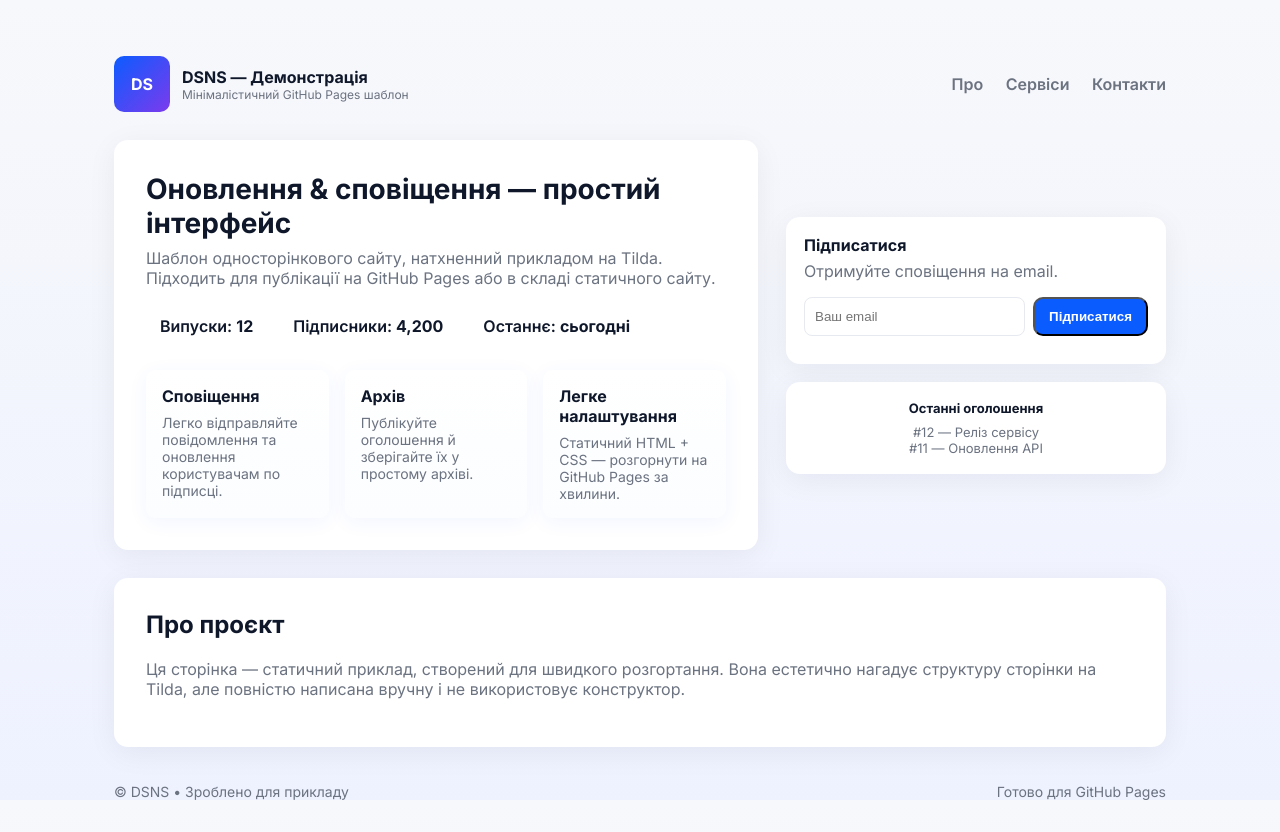
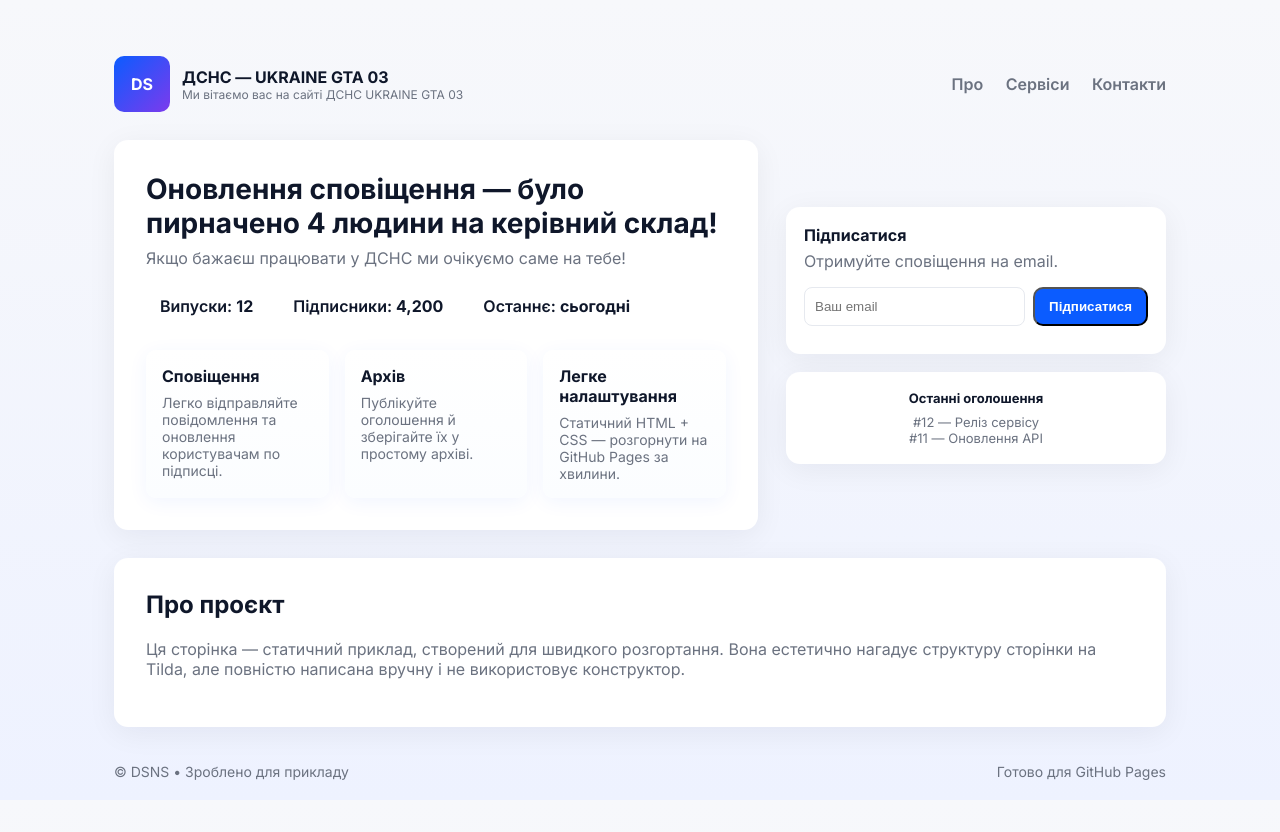
Before and after one commit to Pivozavri/DSNS_UA_GTA_03, a plain HTML site: page index.html in a window 1280 px wide. Drawn offline with Linux system fonts and the light colour scheme.

Commit message:
Add files via upload

```diff
--- a/index.html
+++ b/index.html
@@ -44,8 +44,8 @@
       <div class="brand">
         <div class="logo">DS</div>
         <div>
-          <div style="font-weight:700">DSNS — Демонстрація</div>
-          <div class="muted" style="font-size:12px">Мінімалістичний GitHub Pages шаблон</div>
+          <div style="font-weight:700">ДСНС — UKRAINE GTA 03</div>
+          <div class="muted" style="font-size:12px">Ми вітаємо вас на сайті ДСНС UKRAINE GTA 03</div>
         </div>
       </div>
       <nav>
@@ -56,8 +56,8 @@
     </header>
     <section class="hero">
       <div class="card">
-        <h1>Оновлення &amp; сповіщення — простий інтерфейс</h1>
-        <p class="lead">Шаблон односторінкового сайту, натхненний прикладом на Tilda. Підходить для публікації на GitHub Pages або в складі статичного сайту.</p>
+        <h1>Оновлення сповіщення — було пирначено 4 людини на керівний склад!</h1>
+        <p class="lead">Якщо бажаєш працювати у ДСНС ми очікуємо саме на тебе!</p>
         <div class="stats">
           <div class="stat">Випуски: <strong>12</strong></div>
           <div class="stat">Підписники: <strong>4,200</strong></div>
```
